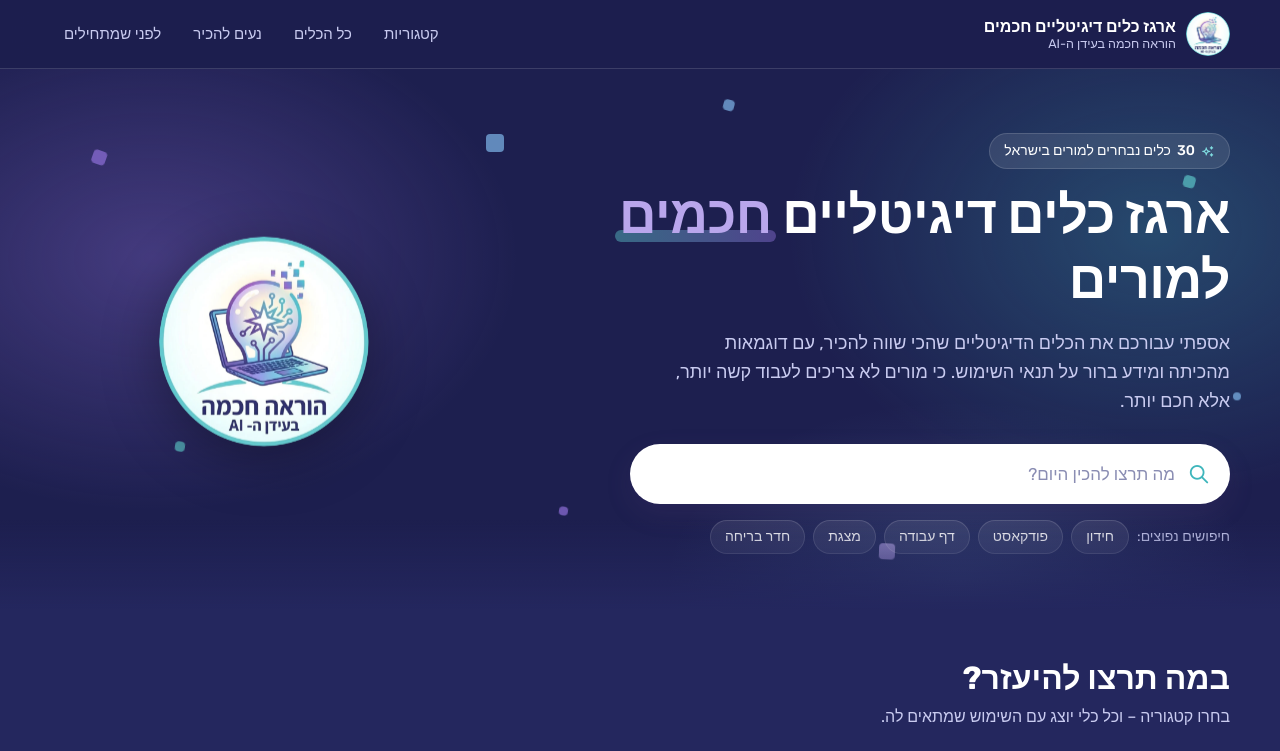
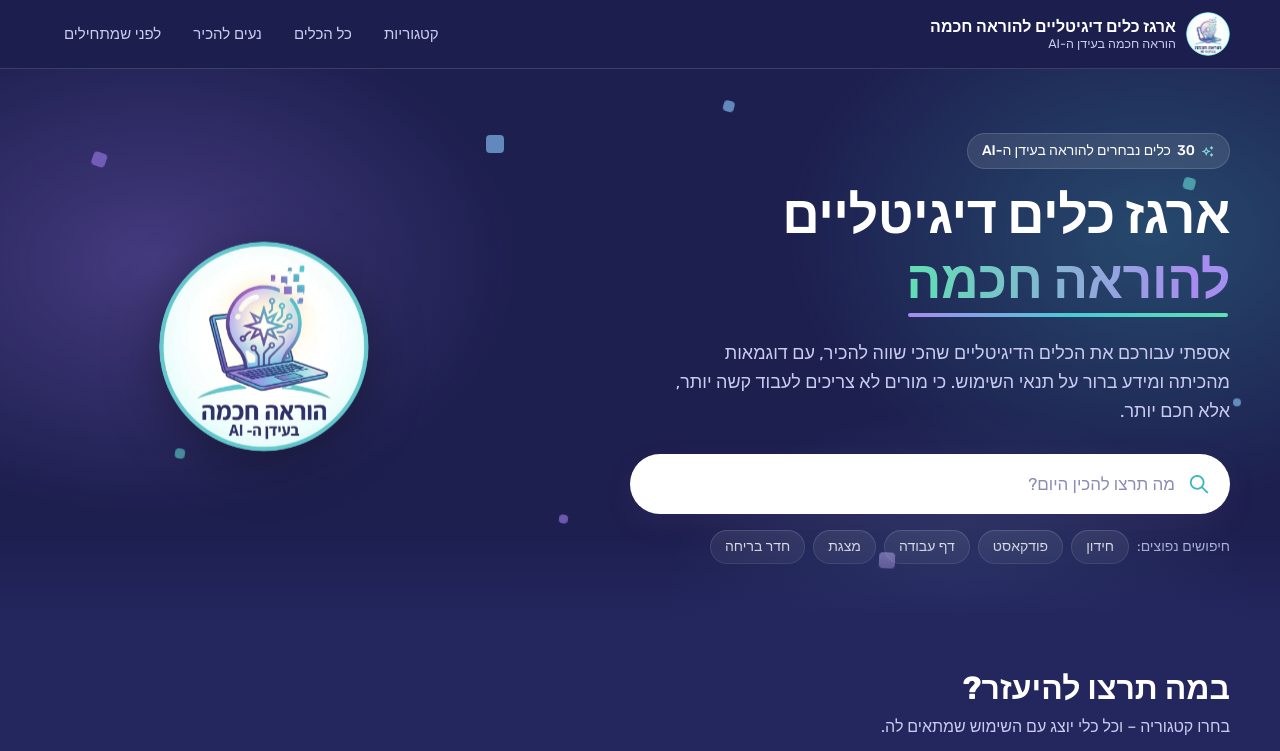
Before and after one commit to dafnarot/teachers-toolbox, a plain HTML site: page index.html in a window 1280 px wide. Shown: the top 751 px of the page. Drawn offline with Linux system fonts and the light colour scheme.

Commit message:
New site title with gradient highlight and updated eyebrow
Co-Authored-By: Claude Opus 5.5 <noreply@anthropic.com>

```diff
--- a/css/styles.css
+++ b/css/styles.css
@@ -84,13 +84,18 @@ h1, h2, h3 { line-height: 1.25; margin: 0; }
 .eyebrow { display: inline-flex; align-items: center; gap: 6px; margin: 0 0 14px; padding: 6px 14px; border-radius: 999px; background: rgba(255, 255, 255, .85); border: 1px solid #DCD3F6; font-size: 14px; font-weight: 500; color: var(--lav-ink); box-shadow: var(--shadow-sm); }
 .eyebrow .ti { color: var(--lav); }
 .hero h1 { font-size: clamp(32px, 4.6vw, 52px); font-weight: 700; letter-spacing: -.5px; isolation: isolate; }
-.hero h1 .highlight { position: relative; color: var(--purple); white-space: nowrap; }
+.hero h1 .highlight {
+  position: relative; white-space: nowrap; color: var(--purple);
+  background: linear-gradient(270deg, #5FE0B4, #4CC9D6 35%, #A98BF0 70%, #5FE0B4);
+  background-size: 300% 100%; -webkit-background-clip: text; background-clip: text; -webkit-text-fill-color: transparent;
+  animation: shimmer 2.2s .3s var(--ease) both;
+}
 .hero h1 .highlight::after {
-  content: ""; position: absolute; inset-inline: -4px; bottom: 4px; height: 12px; z-index: -1;
-  background: linear-gradient(90deg, rgba(91, 196, 200, .35), rgba(142, 111, 216, .30));
-  border-radius: 6px; transform-origin: right; animation: underline 1s .4s var(--ease) both;
+  content: ""; position: absolute; inset-inline: 2px; bottom: -6px; height: 4px; z-index: -1;
+  background: linear-gradient(270deg, #5FE0B4, #4CC9D6, #A98BF0);
+  border-radius: 4px; transform-origin: right; animation: underline 1s .9s var(--ease) both;
 }
-.lead { font-size: 18px; color: var(--muted); max-width: 560px; margin: 16px 0 28px; }
+.lead { font-size: 18px; color: var(--muted); max-width: 560px; margin: 26px 0 28px; }
 
 .search { position: relative; max-width: 600px; }
 .search input {
@@ -290,6 +295,7 @@ h1, h2, h3 { line-height: 1.25; margin: 0; }
 @keyframes float { 0%, 100% { transform: translateY(0); } 50% { transform: translateY(-10px); } }
 @keyframes drift { 0%, 100% { transform: translate(0, 0) rotate(0); } 50% { transform: translate(-10px, -16px) rotate(20deg); } }
 @keyframes underline { from { transform: scaleX(0); } to { transform: scaleX(1); } }
+@keyframes shimmer { from { background-position: 100% 0; } to { background-position: 0 0; } }
 
 @media (prefers-reduced-motion: reduce) {
   *, *::before, *::after { animation: none !important; transition: none !important; }
--- a/css/theme-dark.css
+++ b/css/theme-dark.css
@@ -25,8 +25,7 @@
     radial-gradient(420px 260px at 75% 95%, rgba(127, 182, 234, .18), transparent 70%);
 }
 .theme-dark .hero h1 { color: var(--on-dark); }
-.theme-dark .hero h1 .highlight { color: #B9A6EC; }
-.theme-dark .hero h1 .highlight::after { background: linear-gradient(90deg, rgba(91, 196, 200, .45), rgba(142, 111, 216, .45)); }
+
 .theme-dark .lead, .theme-dark .quick { color: var(--on-dark-soft); }
 .theme-dark .eyebrow { background: rgba(255, 255, 255, .1); border-color: var(--on-dark-line); color: var(--on-dark); box-shadow: none; }
 .theme-dark .eyebrow .ti { color: #7FDCE0; }
--- a/data/tools.js
+++ b/data/tools.js
@@ -1,7 +1,7 @@
 // מאגר הכלים. עורכים רק את התוכן. לא משנים את השורה הבאה (window.TOOLS_DATA) ולא את הנקודה-פסיק שבסוף הקובץ.
 window.TOOLS_DATA = {
   "meta": {
-    "title": "ארגז כלים דיגיטליים חכמים למורים",
+    "title": "ארגז כלים דיגיטליים להוראה חכמה",
     "version": "1.0",
     "lastUpdated": "2026-11-26",
     "myGroups": [
--- a/index.html
+++ b/index.html
@@ -3,7 +3,7 @@
 <head>
   <meta charset="utf-8">
   <meta name="viewport" content="width=device-width, initial-scale=1">
-  <title>ארגז כלים דיגיטליים חכמים למורים | הוראה חכמה בעידן ה-AI</title>
+  <title>ארגז כלים דיגיטליים להוראה חכמה | דפנה רוט</title>
   <meta name="description" content="מאגר כלים דיגיטליים וכלי AI למורים: מצגות, חידונים, דפי עבודה, סרטונים, משחקים ועוד – עם דוגמאות להוראה.">
   <link rel="icon" href="assets/logo.webp">
   <link rel="preconnect" href="https://fonts.googleapis.com">
@@ -20,7 +20,7 @@
       <a class="brand" href="#" aria-label="לדף הבית">
         <img src="assets/logo.webp" alt="" width="44" height="44">
         <span class="brand-text">
-          <strong>ארגז כלים דיגיטליים חכמים</strong>
+          <strong>ארגז כלים דיגיטליים להוראה חכמה</strong>
           <small>הוראה חכמה בעידן ה-AI</small>
         </span>
       </a>
@@ -42,8 +42,8 @@
       </div>
       <div class="container hero-inner">
         <div class="hero-text">
-          <p class="eyebrow"><i class="ti ti-sparkles" aria-hidden="true"></i> <span id="tool-count">30</span> כלים נבחרים למורים בישראל</p>
-          <h1 id="hero-title">ארגז כלים דיגיטליים <span class="highlight">חכמים</span> למורים</h1>
+          <p class="eyebrow"><i class="ti ti-sparkles" aria-hidden="true"></i> <span id="tool-count">30</span> כלים נבחרים להוראה בעידן ה-AI</p>
+          <h1 id="hero-title">ארגז כלים דיגיטליים <span class="highlight">להוראה חכמה</span></h1>
           <p class="lead">אספתי עבורכם את הכלים הדיגיטליים שהכי שווה להכיר, עם דוגמאות מהכיתה ומידע ברור על תנאי השימוש. כי מורים לא צריכים לעבוד קשה יותר, אלא חכם יותר.</p>
 
           <form class="search" role="search" onsubmit="return false">
```
Also changed, not shown: 1 other file.
